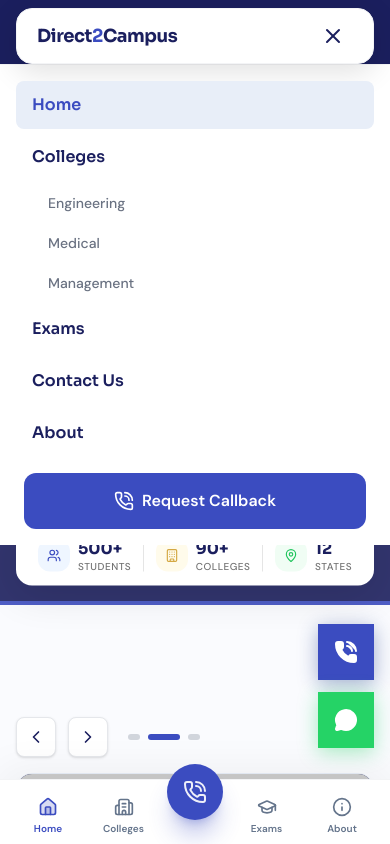
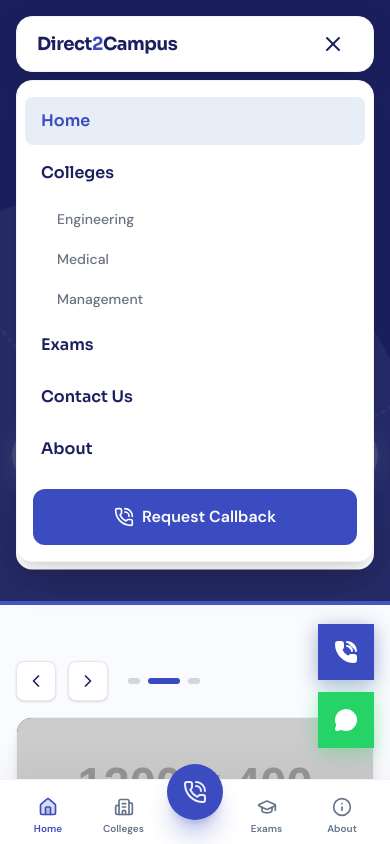
Before and after one commit to AbinashIIITB/d2c, a Next.js app: page / in a window 390 px wide. Both pictures are taken after a click on the button 333 px from the left and 36 px from the top of the page. Shown: the top 844 px of the page. Built offline with nearby package versions, Linux system fonts and the light colour scheme.

Commit message:
style: mobile UI and navigation touchups

```diff
--- a/src/components/home/BannerSection.tsx
+++ b/src/components/home/BannerSection.tsx
@@ -62,7 +62,7 @@
   };
 
   return (
-    <section className="bg-d2c-white w-full pt-28 lg:pt-32 pb-8">
+    <section className="bg-d2c-white w-full pt-14 md:pt-24 lg:pt-32 pb-8">
       <div className="content-boundary">
         {/* Top bar: navigation arrows on the left */}
         <div className="flex items-center gap-3 mb-4">
--- a/src/components/home/HeroSection.tsx
+++ b/src/components/home/HeroSection.tsx
@@ -141,7 +141,7 @@
         initial={{ opacity: 0, y: 40 }}
         animate={{ opacity: 1, y: 0 }}
         transition={{ duration: 0.8, delay: 0.6 }}
-        className="absolute -bottom-4 sm:bottom-16 lg:bottom-20 left-0 right-0 mx-auto translate-y-1/2 z-30 w-full content-boundary pointer-events-auto flex justify-center"
+        className="absolute bottom-0 sm:bottom-16 lg:bottom-20 left-0 right-0 mx-auto translate-y-1/2 z-30 w-full content-boundary pointer-events-auto flex justify-center"
       >
         <div className="bg-white rounded-2xl shadow-[0_8px_40px_rgba(0,0,0,0.12)] w-full px-4 sm:px-6 md:px-10 py-3 md:py-5 flex items-center justify-around sm:justify-center sm:gap-8 md:gap-16 lg:gap-24">
           {/* Stat 1 */}
--- a/src/components/home/TestimonialsSection.tsx
+++ b/src/components/home/TestimonialsSection.tsx
@@ -110,11 +110,15 @@
 
             {/* Hero image area */}
             <div className="relative h-64 md:h-80 lg:h-96 w-full overflow-hidden bg-gradient-to-br from-d2c-navy via-d2c-royal to-d2c-sky">
+              {/* Decorative floating elements */}
+              <div className="absolute top-8 right-8 w-20 h-20 bg-white/5 rounded-2xl rotate-12 backdrop-blur-sm" />
+              <div className="absolute bottom-12 left-12 w-16 h-16 bg-white/5 rounded-full backdrop-blur-sm" />
+
               {/* Overlay content */}
-              <div className="absolute inset-0 flex items-center justify-center">
-                <div className="text-center px-8">
+              <div className="absolute inset-0 flex items-center justify-center z-10">
+                <div className="text-center px-8 relative z-10">
                   <Quote className="w-12 h-12 text-white/30 mx-auto mb-4" />
-                  <p className="text-white text-xl md:text-2xl lg:text-3xl font-sora font-bold max-w-3xl leading-snug">
+                  <p className="text-white text-xl md:text-2xl lg:text-3xl font-sora font-bold max-w-3xl leading-snug relative z-10">
                     &ldquo;{FEATURED.message.replace("Akash Talks", "Direct2Campus")}&rdquo;
                   </p>
                   <div className="flex gap-1 justify-center mt-4">
@@ -124,10 +128,6 @@
                   </div>
                 </div>
               </div>
-
-              {/* Decorative floating elements */}
-              <div className="absolute top-8 right-8 w-20 h-20 bg-white/5 rounded-2xl rotate-12 backdrop-blur-sm" />
-              <div className="absolute bottom-12 left-12 w-16 h-16 bg-white/5 rounded-full backdrop-blur-sm" />
             </div>
 
             {/* Stats row — Stripe-style key metrics */}
--- a/src/components/layout/Navbar.tsx
+++ b/src/components/layout/Navbar.tsx
@@ -60,7 +60,7 @@
   const showSolidBg = isScrolled || isHovered || mobileMenuOpen || searchOpen
 
   return (
-    <header className="fixed top-2 md:top-3 left-0 right-0 z-50 transition-all duration-300">
+    <header className="fixed top-4 md:top-5 left-0 right-0 z-50 transition-all duration-300">
       <div className="content-boundary">
         <div
           onMouseEnter={() => setIsHovered(true)}
@@ -191,30 +191,51 @@
 
           {/* ── MOBILE TOGGLE ── */}
           <button
-            className="md:hidden p-2 z-50 rounded-lg"
+            className="md:hidden p-2 z-50 rounded-lg relative w-10 h-10 flex items-center justify-center overflow-hidden"
             onClick={() => setMobileMenuOpen(!mobileMenuOpen)}
             aria-label="Toggle menu"
           >
+            <AnimatePresence mode="wait">
               {mobileMenuOpen ? (
+                <motion.div
+                  key="close"
+                  initial={{ opacity: 0, rotate: -90, scale: 0.5 }}
+                  animate={{ opacity: 1, rotate: 0, scale: 1 }}
+                  exit={{ opacity: 0, rotate: 90, scale: 0.5 }}
+                  transition={{ duration: 0.2 }}
+                  className="absolute"
+                >
                   <X className={`w-6 h-6 ${showSolidBg ? "text-d2c-navy" : "text-white"}`} />
+                </motion.div>
               ) : (
+                <motion.div
+                  key="menu"
+                  initial={{ opacity: 0, rotate: 90, scale: 0.5 }}
+                  animate={{ opacity: 1, rotate: 0, scale: 1 }}
+                  exit={{ opacity: 0, rotate: -90, scale: 0.5 }}
+                  transition={{ duration: 0.2 }}
+                  className="absolute"
+                >
                   <Menu className={`w-6 h-6 ${showSolidBg ? "text-d2c-navy" : "text-white"}`} />
+                </motion.div>
               )}
+            </AnimatePresence>
           </button>
         </div>
       </div>
 
       {/* ── MOBILE MENU ── */}
+      <div className="content-boundary mt-2 w-full md:hidden">
         <AnimatePresence>
           {mobileMenuOpen && (
             <motion.div
-            initial={{ opacity: 0, height: 0 }}
-            animate={{ opacity: 1, height: "auto" }}
-            exit={{ opacity: 0, height: 0 }}
+              initial={{ opacity: 0, height: 0, y: -10 }}
+              animate={{ opacity: 1, height: "auto", y: 0 }}
+              exit={{ opacity: 0, height: 0, y: -10 }}
               transition={{ duration: 0.25 }}
-            className="md:hidden bg-white border-t border-gray-100 overflow-hidden"
+              className="bg-white rounded-2xl shadow-xl border border-gray-100 overflow-hidden origin-top"
             >
-            <div className="content-boundary py-4 flex flex-col gap-1">
+              <div className="py-4 px-2 flex flex-col gap-1">
               {NAV_LINKS.map((link) => (
                 <div key={link.label}>
                   <Link
@@ -253,6 +274,7 @@
           </motion.div>
         )}
       </AnimatePresence>
+      </div>
     </header>
   )
 }
--- a/src/components/ui/HeroBackground.tsx
+++ b/src/components/ui/HeroBackground.tsx
@@ -11,7 +11,7 @@
     <div className={`absolute top-0 left-0 right-0 ${bottomOffsetClass} overflow-hidden pointer-events-none z-0`}>
       {/* Bottom Left Large Circle */}
       <motion.div
-        className="absolute w-[600px] lg:w-[800px] h-[600px] lg:h-[800px] rounded-full bg-white/10 -bottom-[200px] lg:-bottom-[400px] -left-[200px] lg:-left-[200px]"
+        className="absolute w-[600px] lg:w-[800px] h-[600px] lg:h-[800px] rounded-full bg-white/5 lg:bg-white/10 -bottom-[200px] lg:-bottom-[400px] -left-[200px] lg:-left-[200px]"
         animate={{ x: [0, 20, -10, 0], y: [0, -20, 15, 0] }}
         transition={{ duration: 25, repeat: Infinity, ease: "easeInOut" }}
       />
@@ -35,7 +35,7 @@
 
       {/* Dashed Arc Top Right */}
       <motion.div
-          className="absolute rounded-full border-[3px] border-dashed border-white/30"
+          className="absolute rounded-full border-[3px] border-dashed border-white/5 lg:border-white/30"
           style={{
             width: 600,
             height: 600,
```
Lines whose indentation alone changed are shown as unchanged.
